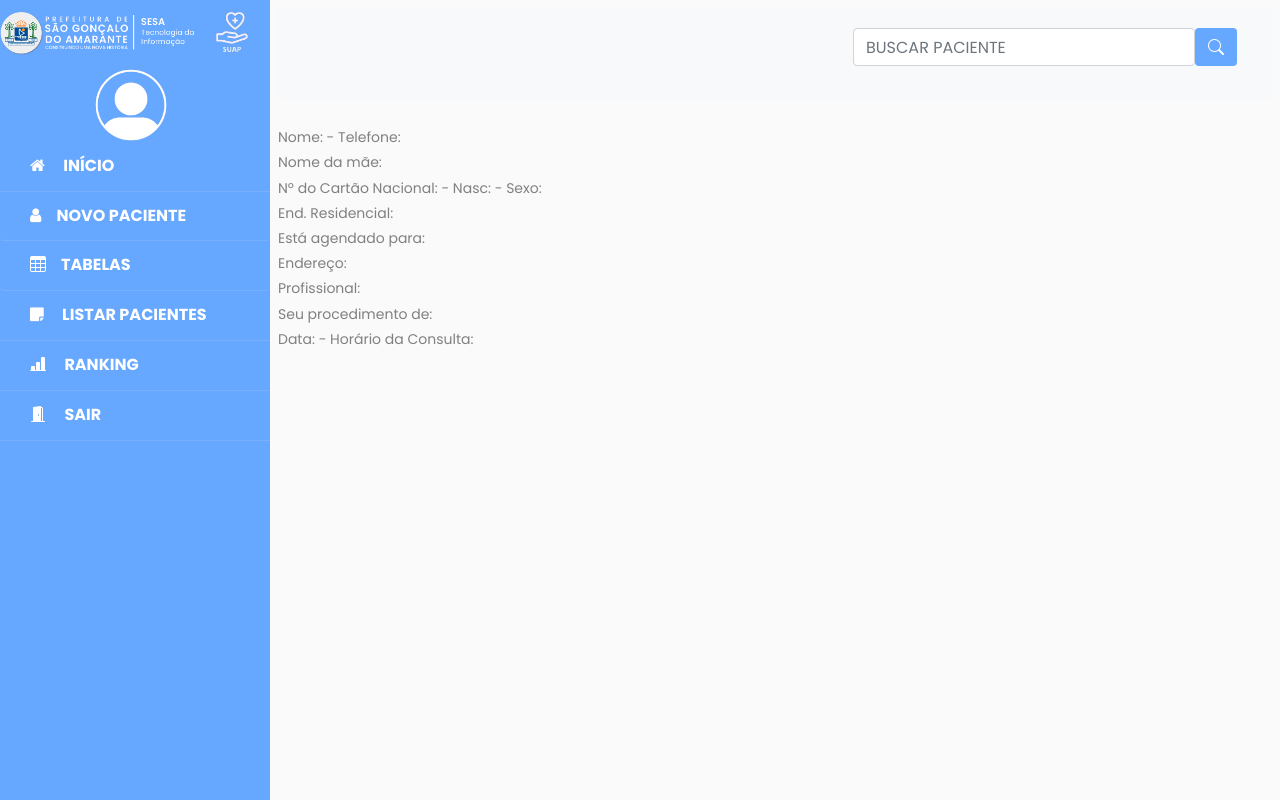
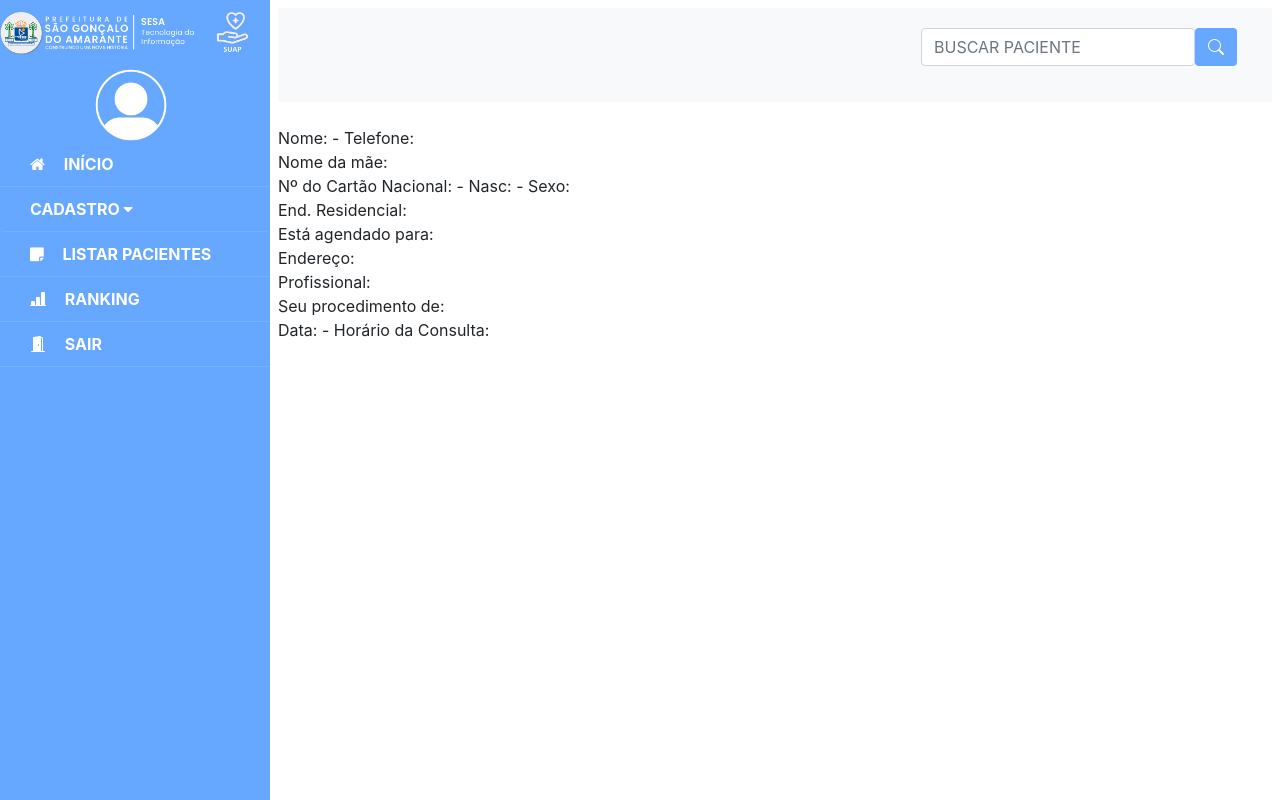
Before and after one commit to jls2pb/suap2, a PHP site: page /agendar.php in a window 1280 px wide. Run offline with PHP 8.4, Linux system fonts and the light colour scheme; data that the repository does not hold is empty; some libraries are stand-ins or nearby versions.

Commit message:
Dropdown

```diff
--- a/inicio.php
+++ b/inicio.php
@@ -2,11 +2,12 @@
 session_start();
 if(isset($_SESSION['cpf'])){
 $cpf_logado = $_SESSION['cpf'];
+include "conexao.php";
+include "menu.php";
 include "head.php";
-include "menu.php";
 include "navibar.php";
 include "footer.php";
-include "conexao.php";
+
 
 ?>
 <div class="container">
--- a/menu.php
+++ b/menu.php
@@ -1,5 +1,50 @@
+<link rel="stylesheet" href="https://maxcdn.bootstrapcdn.com/bootstrap/4.5.2/css/bootstrap.min.css">
+    <script src="https://code.jquery.com/jquery-3.6.0.min.js"></script>
+    <script src="https://maxcdn.bootstrapcdn.com/bootstrap/4.5.2/js/bootstrap.min.js"></script>
+<style>
+  nav {
+	position: relative;
+}
+nav ul {
+	list-style: none;
+	margin: 0;
+	padding: 0;
+}
+nav ul li {
+  /* Sub Menu */
+}
+nav ul li a {
+	display: block;
+	padding: 10px 15px;
+	color: #fff;
+	text-decoration: none;
+	-webkit-transition: 0.2s linear;
+	-moz-transition: 0.2s linear;
+	-ms-transition: 0.2s linear;
+	-o-transition: 0.2s linear;
+	transition: 0.2s linear;
+}
+nav ul li a:hover {
+	background: #4169E1;
+	color: blue;
+}
+
+nav ul ul {
+	background: rgba(0, 0, 0, 0.2);
+}
+nav ul li ul li a {
+
+	border-left: 4px solid transparent;
+	padding: 10px 20px;
+}
+nav ul li ul li a:hover {
+
+	border-left: 4px solid #3498db;
+}
+ </style>
+
 <div class="wrapper d-flex align-items-stretch">
-			<nav id="sidebar" style=" background-color: #66a7ff;">
+			<nav id="sidebar" style=" background-color: #66a7ff;" class='animated bounceInDown'>
       <img style="width: 72%;"src="images/logo_clara.png">
       <img style="width: 25%;" src="images/iconw2.png">
       <div class="container">
@@ -19,18 +64,25 @@
 
 
         <ul class="list-unstyled components mb-5">
+
           <li>
-
-</li>
-          <li >
             <a href="inicio.php"><span class="fa fa-home"></span><b> INÍCIO</b></a>
           </li>
-          <li >
-          <li><a href="cadastrar_paciente.php" class="link-dark rounded"><span class="fa fa-user"></span><b>NOVO PACIENTE</b></a></li>
+
+          <li class="sub-menu">
+          <a href="#" class="link-dark rounded"><b>CADASTRO </b><div class="fa fa-caret-down right"></div></a>
+
+          <ul>
+
+          <li>
+          <a href="cadastrar_paciente.php" class="link-dark rounded"><span class="fa fa-user"></span><b>NOVO PACIENTE</b></a></li>
           </li>
-          <li >
+
           <li><a href="forms_tabela.php" class="link-dark rounded"><span class="bi bi-table"></span><b>TABELAS</b></a></li>
           </li>
+
+          </ul></li>
+
           <li>
             <a href="index_logado.php"><span class="fa fa-sticky-note"></span><b> LISTAR PACIENTES</b></a>
           </li>
@@ -48,3 +100,16 @@
 					</p>
         </div>
     	</nav>
+
+
+
+<script>
+$(document).ready(function () {
+    console.log("JavaScript está funcionando!"); // Adicione esta linha para verificar
+    $('.sub-menu ul').hide();
+    $(".sub-menu a").click(function () {
+        $(this).parent(".sub-menu").children("ul").slideToggle("100");
+        $(this).find("span.right").toggleClass("fa-caret-up fa-caret-down");
+    });
+});
+</script>
```
